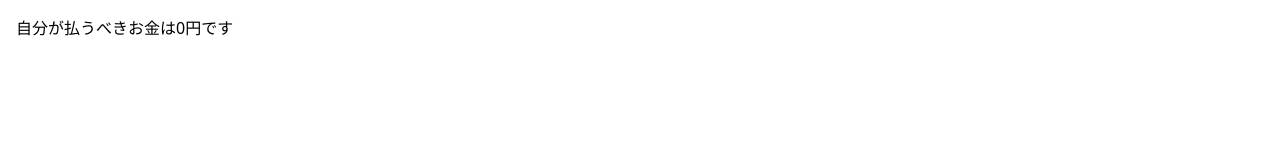
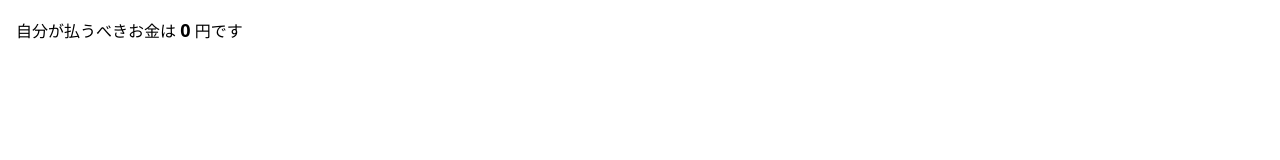
Before and after one commit to thistle519/dividing-paymant, a React (Create React App) app: page / in a window 1280 px wide. Shown: the top 160 px of the page. Built offline with nearby package versions, Linux system fonts and the light colour scheme.

Commit message:
上部のデザインを修正

```diff
--- a/src/App.tsx
+++ b/src/App.tsx
@@ -6,8 +6,10 @@ export type Payer = "me" | "both" | "else";
 export type PaymentRecord = { payer: Payer; price: number };
 function App() {
   const [paymentRecords, setPaymentRecords] = useState<PaymentRecord[]>([]);
-  const myTotalAmount = paymentRecords.length !== 0 ?
-    paymentRecords.map((pr) => {
+  const myTotalAmount =
+    paymentRecords.length !== 0
+      ? paymentRecords
+          .map((pr) => {
             if (pr.payer === "me") {
               return pr.price;
             }
@@ -16,13 +18,17 @@ function App() {
             }
             return 0;
           })
-    .reduce((prev, current) => prev + current) : 0
+          .reduce((prev, current) => prev + current)
+      : 0;
 
   return (
     <div className="flex justify-center px-4">
       <div className="w-screen">
         <div className="fixed top-0 h-14 bg-white">
-          <p className="my-4 ">自分が払うべきお金は{myTotalAmount}円です</p>
+          <p className="my-4 ">
+            自分が払うべきお金は{" "}
+            <span className="font-bold text-lg">{myTotalAmount}</span> 円です
+          </p>
         </div>
         <div className="h-full mt-14 mb-52">
           <RecordsList
```
Lines whose indentation alone changed are shown as unchanged.
